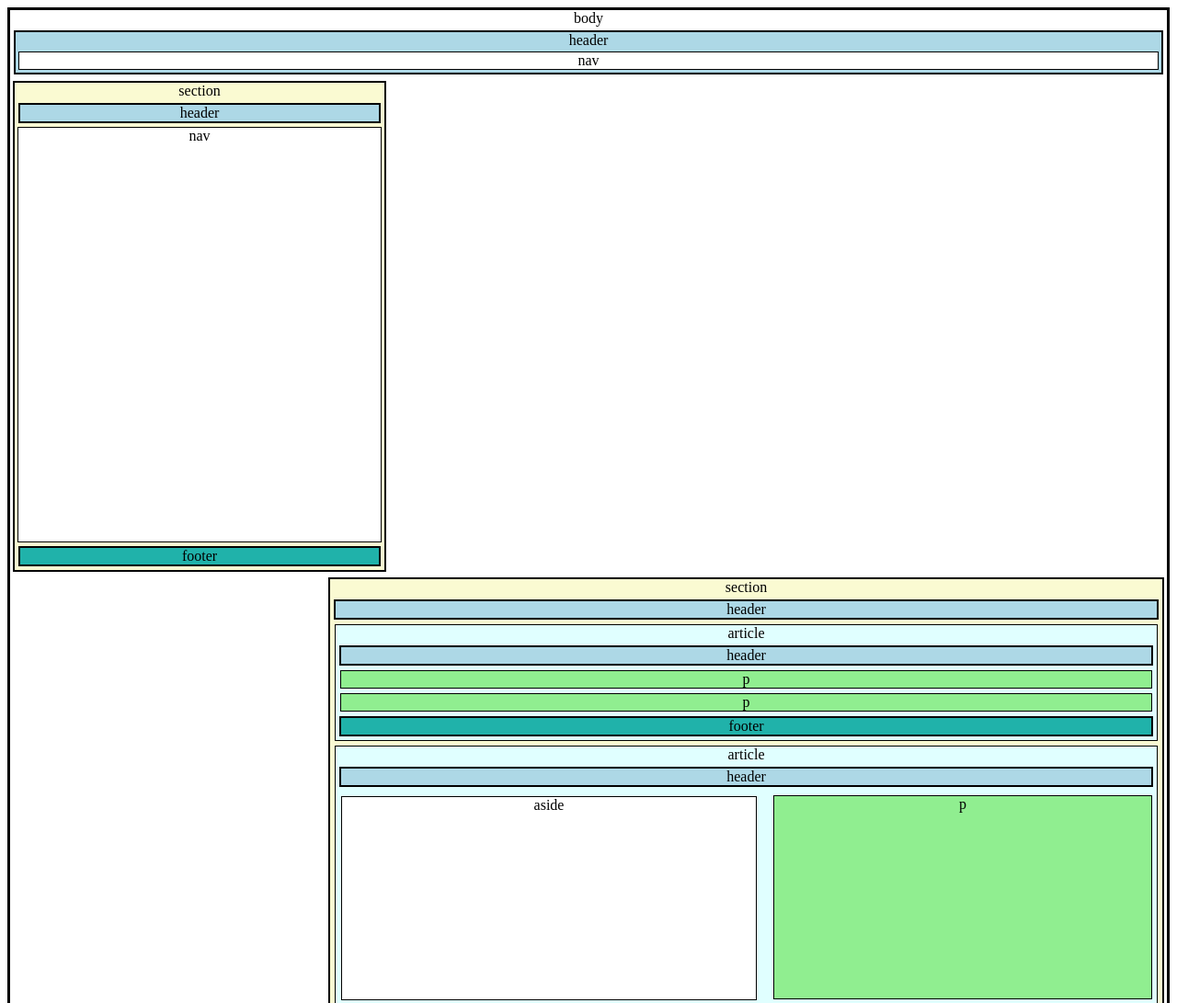
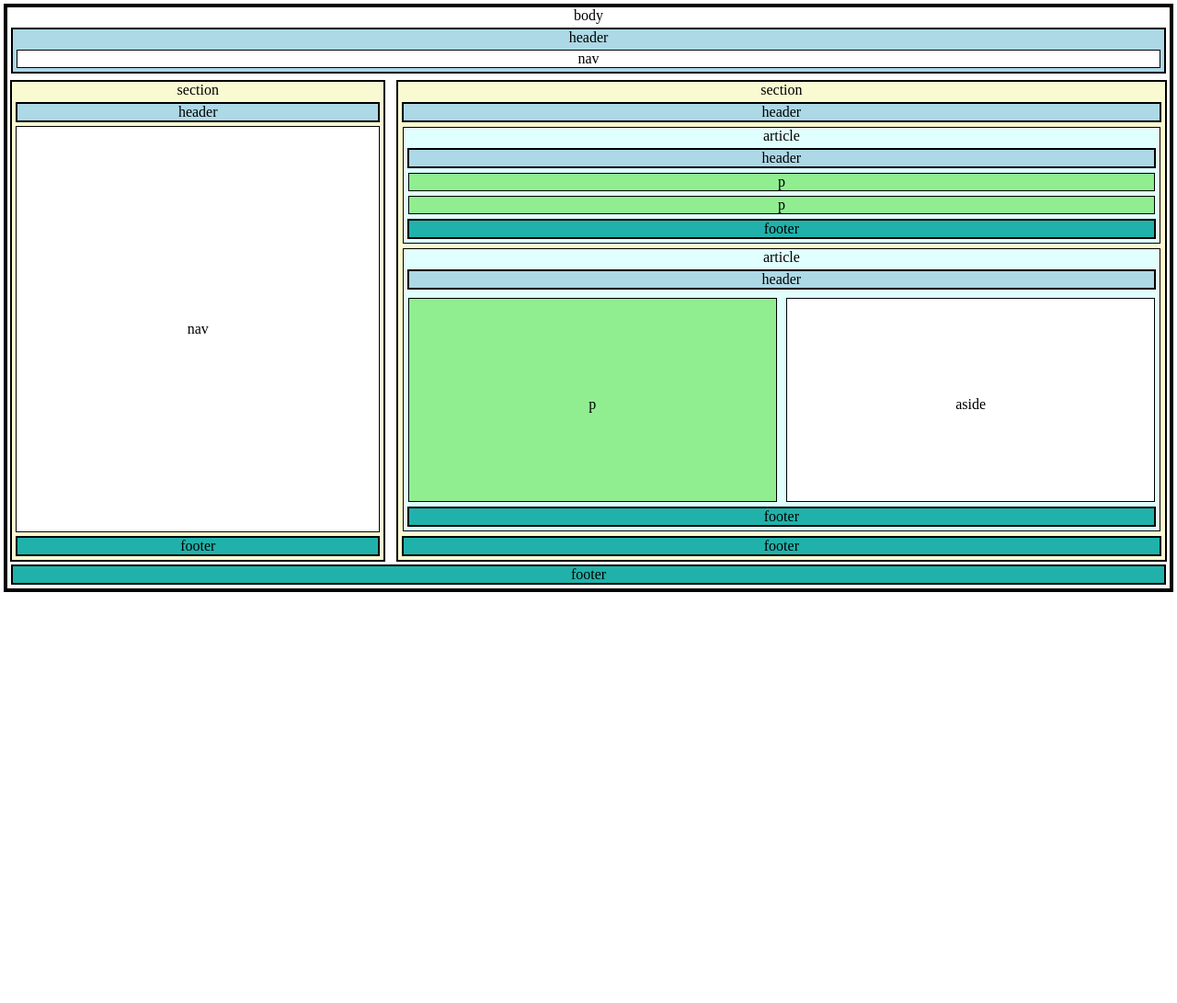
Before and after one commit to pejuron/frontEndDev, a plain HTML site: page index.html in a window 1280 px wide. Shown: the top 1091 px of the page at 92% size. After the commit the page ends 800 px from the top, so only its background shows below. Drawn offline with Linux system fonts and the light colour scheme.

Commit message:
Changelog v2.00
*added index.css

Signed-off-by: pejuron <pejuron@gmail.com>

```diff
--- /dev/null
+++ b/css/index.css
@@ -0,0 +1,86 @@
+body {
+    text-align:center;
+    background-color: white;
+    border: solid 4px black;
+    margin: 4px;
+}
+
+header {
+    border: solid 2px black;
+    background-color: lightblue;
+    margin: 4px;
+}
+
+footer {
+    border: solid 2px black;
+    background-color: lightseagreen;
+    margin: 4px;
+    clear: both;
+}
+
+nav {
+    border: solid 1px black;
+    background-color: white;
+    margin: 4px;
+}
+
+nav#navigationB {
+    height: 440px;
+    min-height: 440px;
+    max-height: 440px;
+}
+
+section {
+    border: solid 2px black;
+    background-color: lightgoldenrodyellow;
+    margin: 3px;
+}
+
+section#sectionA {
+    float: left;
+    width: 32%;
+}
+
+section#sectionB {
+    float: right;
+    width: 66%;
+}
+
+article {
+    border: solid 1px;
+    background-color: lightcyan;
+    margin: 5px;
+}
+
+p {
+    border: solid 1px black;
+    background-color: lightgreen;
+    margin: 5px;
+}
+
+p#paragraphA {
+    float: left;
+    height: 220px;
+    width: 48.5%;
+}
+
+aside {
+    border: solid 1px black;
+    background-color: white;
+    margin: 5px;
+}
+
+aside#asideA {
+    float: right;
+    height: 220px;
+    width: 48.5%;
+}
+
+footer#lastFooter {
+    clear: both;
+}
+
+.textNav{
+    position: relative;
+    top: 48%;
+}
--- a/index.html
+++ b/index.html
@@ -4,104 +4,17 @@
 <head>
     <meta charset="UTF-8">
     <title>title</title>
-    <style>
-        body {
-            text-align:center;
-            border:solid 3px black;
-            background-color:white;
-        }
-
-        header {
-            text-align:center;
-            border:solid 2px black;
-            background-color:lightblue;
-            margin: 4px;
-        }
-
-        footer {
-            text-align:center;
-            border:solid 2px black;
-            background-color:lightseagreen;
-            margin: 4px;
-            clear: both;
-        }
-
-        nav {
-            text-align:center;
-            border:solid 1px black;
-            background-color:white;
-            margin: 3px;
-        }
-
-        nav#navigationB {
-            height: 450px;
-        }
-
-        section {
-            text-align:center;
-            border:solid 2px black;
-            background-color:lightgoldenrodyellow;
-            margin: 3px;
-        }
-
-        section#sectionA {
-            float:left;
-            height: 530px;
-            width: 402px;
-        }
-
-        section#sectionB {
-            float:right;
-            height: 530px;
-            width: 905px;
-        }
-
-        article {
-            text-align:center;
-            border:solid 1px;
-            background-color:lightcyan;
-            margin: 5px;
-        }
-
-        p {
-            text-align:center;
-            border:solid 1px black;
-            background-color:lightgreen;
-            margin: 5px;
-        }
-
-        p#paragraphA {
-            float: right;
-            height: 220px;
-            width: 410px;
-        }
-
-        aside {
-            text-align:center;
-            border:solid 1px black;
-            background-color:white;
-            margin: 6px;
-        }
-
-        aside#asideA {
-            float: left;
-            height: 220px;
-            width: 450px;
-        }
-    </style>
+    <link rel="stylesheet" type="text/css" href="css/index.css" />
 </head>
 
 <body>body
-
     <header>header
         <nav id = "navigationA">nav</nav>
     </header>
 
     <section id = "sectionA">section
         <header>header</header>
-            <div align = "center:justify">
-                <nav id = "navigationB">nav</nav>
-            </div>
+            <nav id = "navigationB"><span class = "textNav">nav</span></nav>
         <footer>footer</footer>
     </section>
 
@@ -110,15 +23,15 @@
 
         <article>article
             <header>header</header>
-            <p>p</p>
-            <p>p</p>
+                <p>p</p>
+                <p>p</p>
             <footer>footer</footer>
         </article>
 
         <article>article
             <header>header</header>
-            <p id = "paragraphA">p</p>
-            <aside id = "asideA">aside</aside>
+            <p id = "paragraphA" ><span class="textNav">p</span></p>
+            <aside id = "asideA" ><span class="textNav">aside</span></aside>
             <footer>footer</footer>
         </article>
 
```
